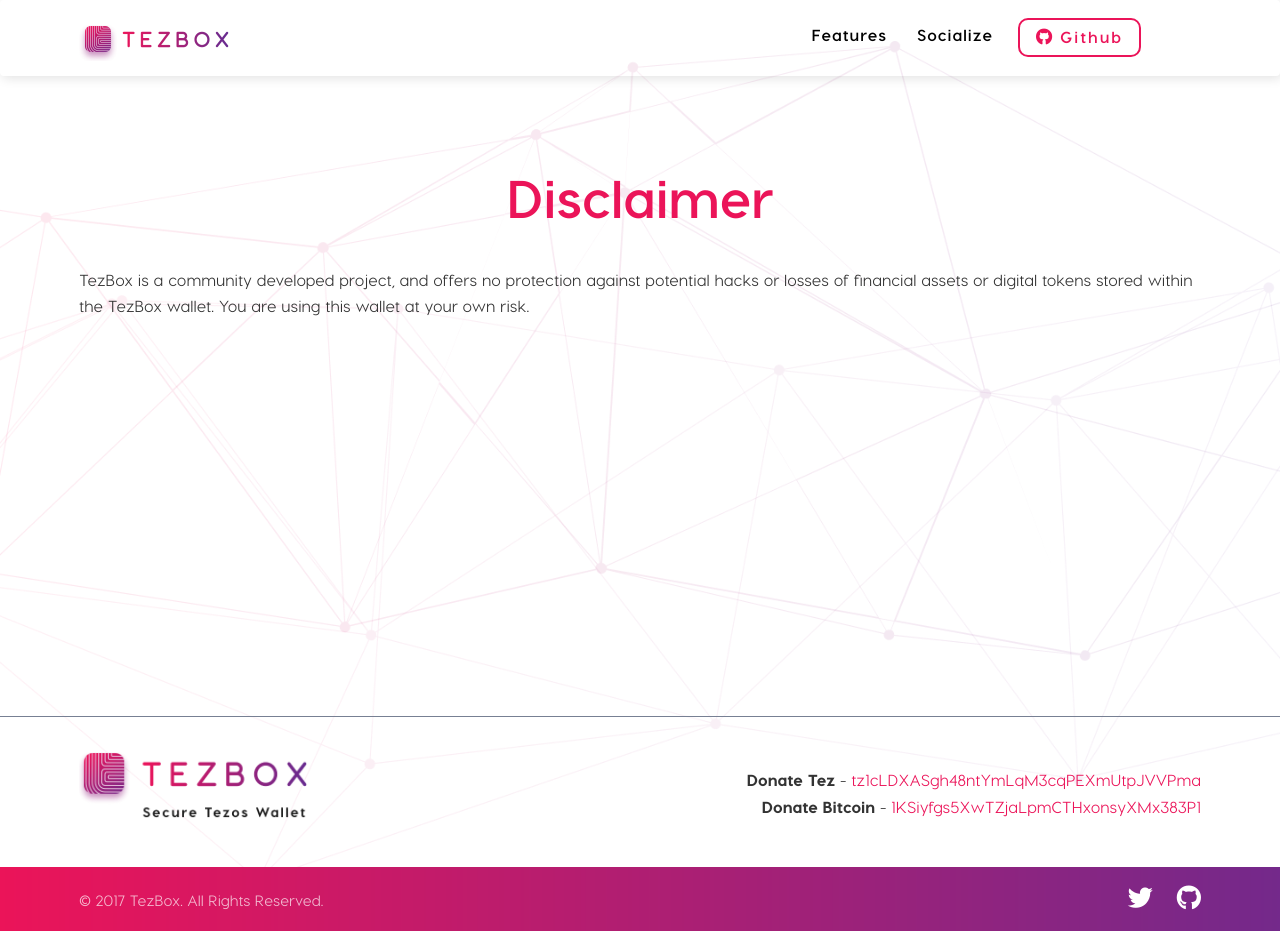
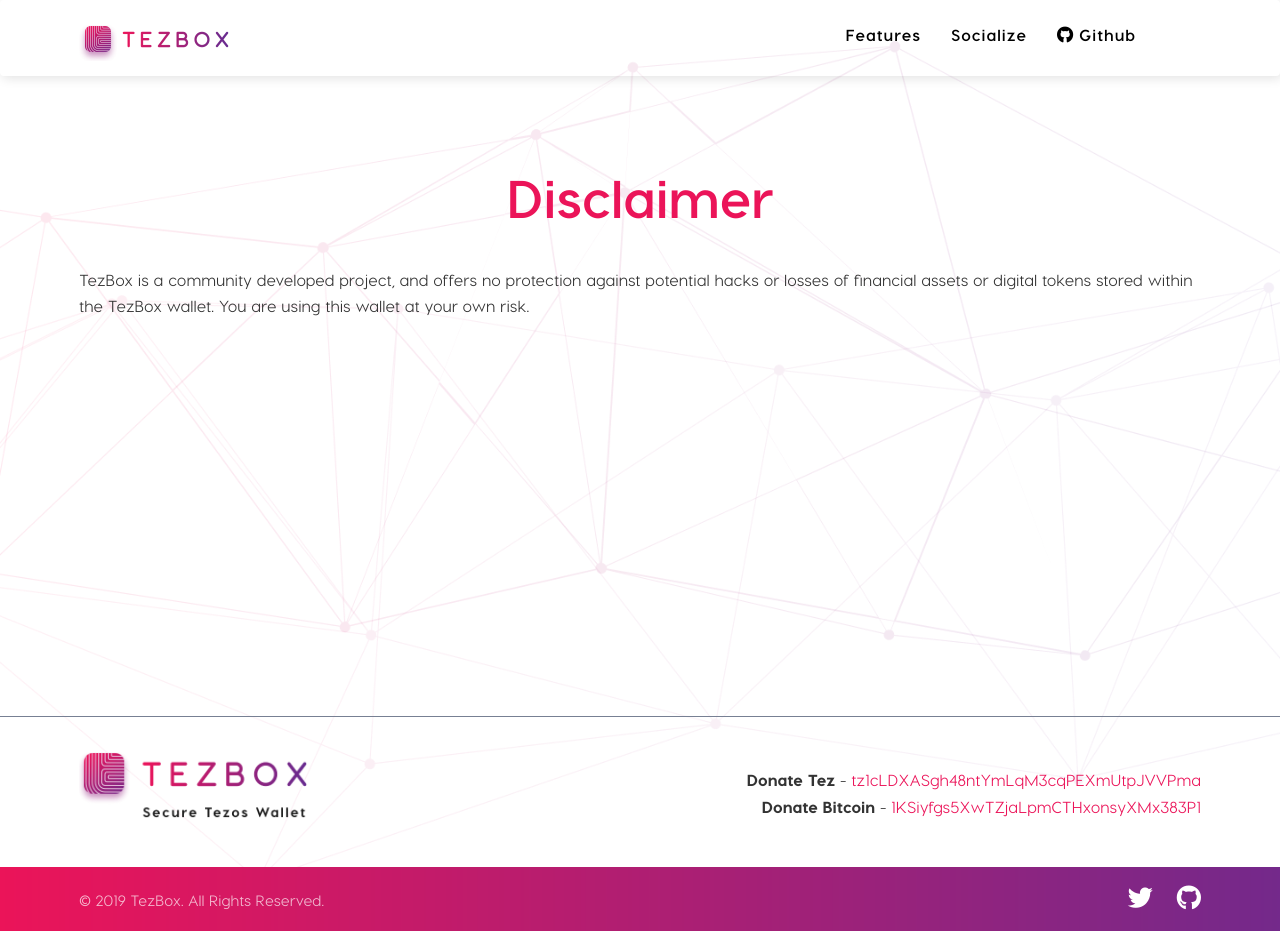
Before and after one commit to tezbox/tezbox.github.io, a website: page disclaimer.html in a window 1280 px wide. Drawn offline with nearby package versions, Linux system fonts and the light colour scheme.

Commit message:
Small updates

```diff
--- a/disclaimer.html
+++ b/disclaimer.html
@@ -1,7 +1,7 @@
 <!DOCTYPE html>
 <html>
 	<head>
-		<title>tezbox</title>
+		<title>TezBox - Secure Tezos Wallet</title>
 		<meta charset="utf-8">
 		<meta name="viewport" content="width=device-width, initial-scale=1">
 		<link rel="stylesheet" href="https://maxcdn.bootstrapcdn.com/bootstrap/3.3.7/css/bootstrap.min.css">
@@ -30,8 +30,8 @@
 						<ul class="nav navbar-nav navbar-right">
 							<li><a class="anim-btn" href="#feature">Features</a></li>
 							<li><a class="anim-btn" href="#socialize">Socialize</a></li>
-							<li><a href="#" class="hidden-lg hidden-md hidden-sm">Github</a></li>
-							<li><button type="button" class="btn-github xs-hidden-xs" ><i class="fab fa-github"> </i>  Github</button></li>
+							<li><a href="https://github.com/tezbox" class="hidden-lg hidden-md hidden-sm">Github</a></li>
+							<li><a href="https://github.com/tezbox" type="button" class="btn-github xs-hidden-xs" ><i class="fab fa-github"> </i>  Github</a></li>
 							<li><a href="#" class='anim-btn'><img src="images/Tezos Logo.png" alt="tezos" class="nav-tezos"></a></li>
 						</ul>
 					</div>
@@ -69,11 +69,11 @@
 			<div class="container-fluid">
 			<div class="row">
 				<div class="col-md-6 col-sm-6 col-xs-12">
-					<p>© 2017 TezBox. All Rights Reserved.</p>
+					<p>© 2019 TezBox. All Rights Reserved.</p>
 				</div>
 				<div class="col-md-6 col-sm-6 col-xs-12 text-right">
-					<a href="#" title="twitter"><i class="fab fa-twitter"></i></a>
-					<a href="#" title="github"><i class="fab fa-github"></i></a>
+					<a href="https://twitter.com/TezBox_Wallet" target="_blank" title="twitter"><i class="fab fa-twitter"></i></a>
+					<a href="https://github.com/tezbox" target="_blank" title="github"><i class="fab fa-github"></i></a>
 				</div>
 			</div>
 			</div>
```
Also changed, not shown: buy-hardware-wallet.html (+11 -7 lines), index.html (+1 -1 lines).
